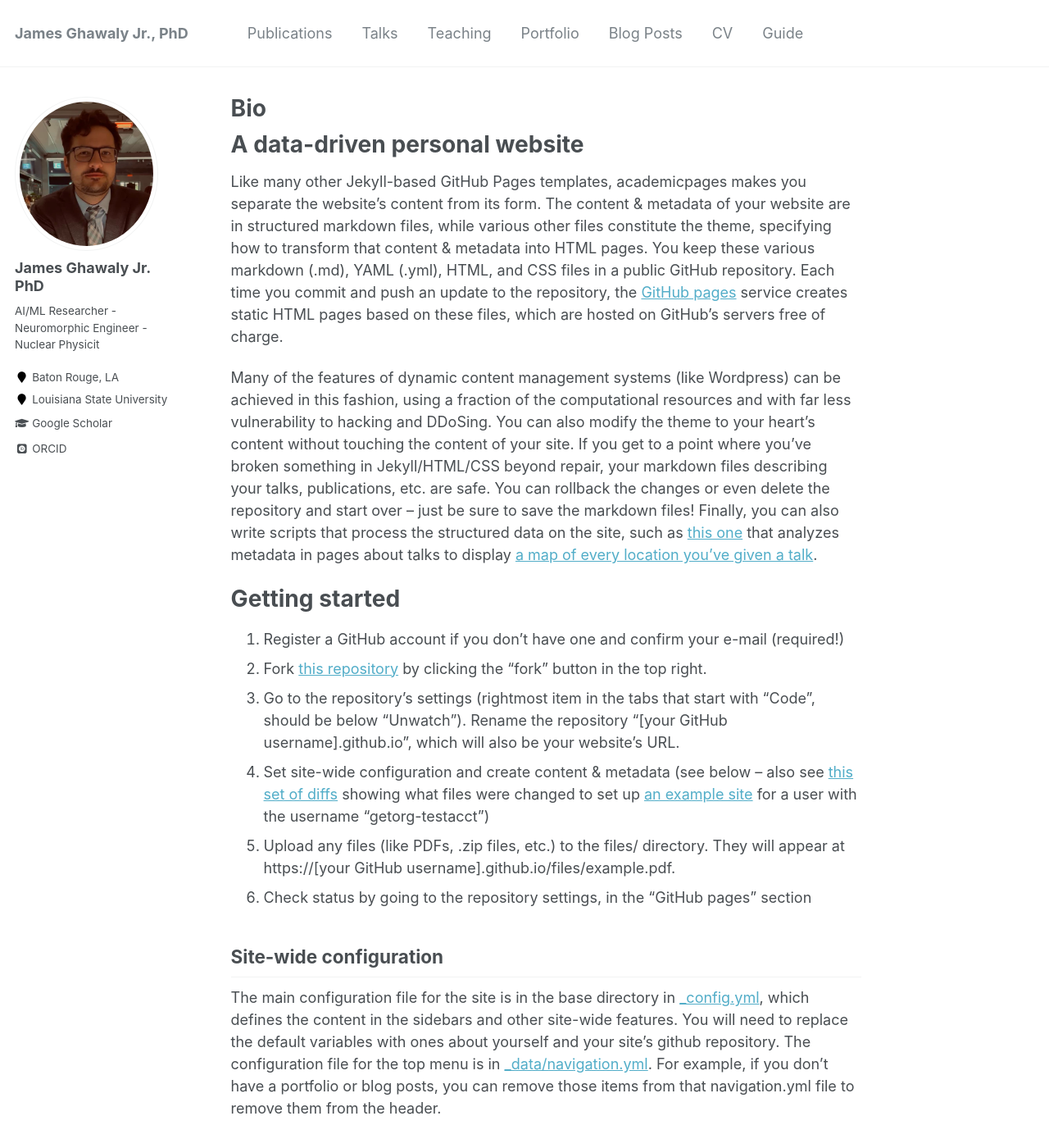
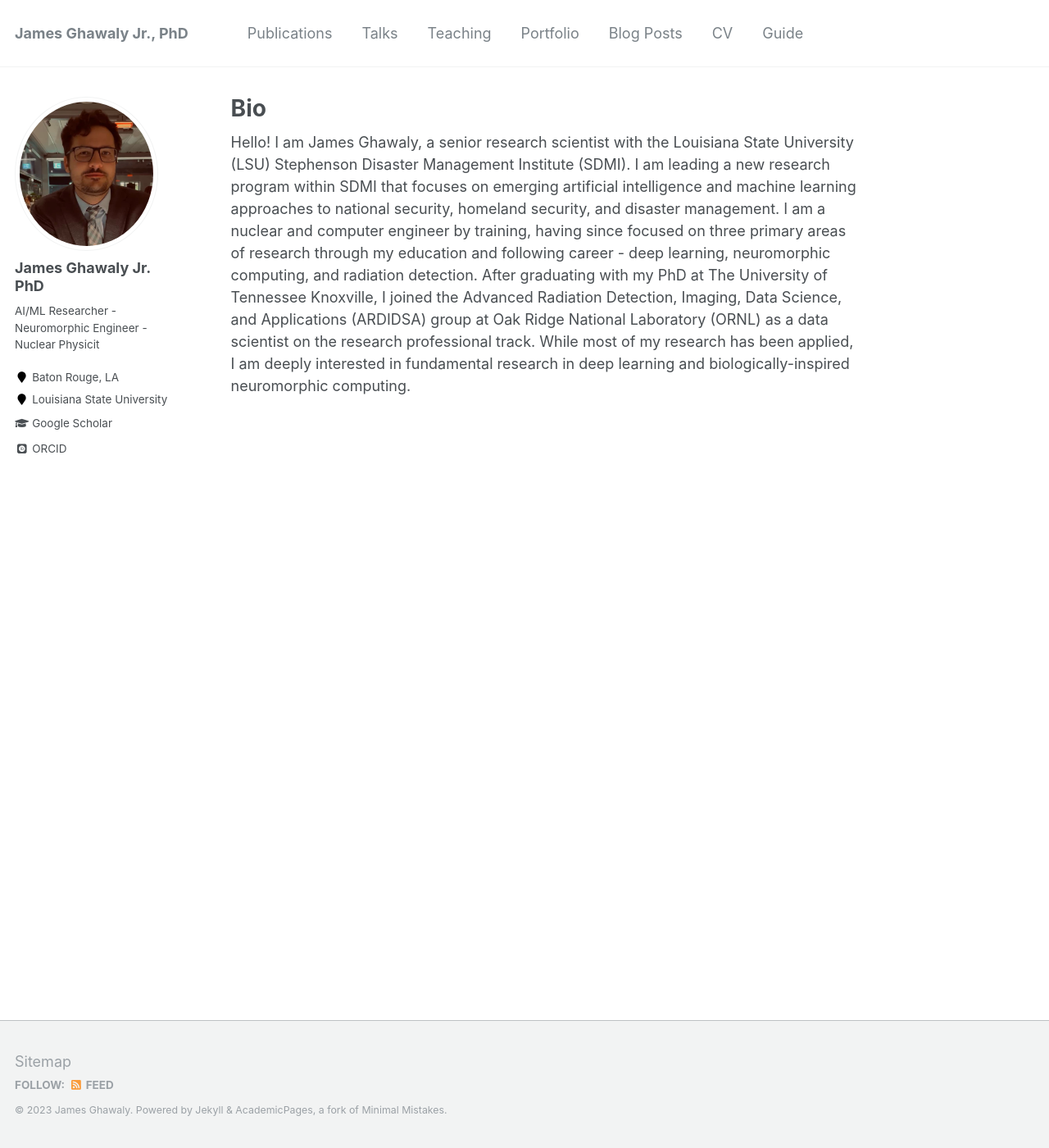
Before and after one commit to jghawaly/jghawaly.github.io, a Jekyll site: the page built from _pages/about.md, in a window 1280 px wide and 1400 px high. Shown: the whole window at 82% size. Built offline with Jekyll 4.4.1, drawn with Linux system fonts in a browser that asks for light colours; some web fonts are replaced; a file with an impossible date is left out; some of the changed text lies outside the part shown.

Commit message:
Updated template

```diff
--- a/_pages/about.md
+++ b/_pages/about.md
@@ -8,43 +8,4 @@ redirect_from:
   - /about.html
 ---
 
-
-
-A data-driven personal website
-======
-Like many other Jekyll-based GitHub Pages templates, academicpages makes you separate the website's content from its form. The content & metadata of your website are in structured markdown files, while various other files constitute the theme, specifying how to transform that content & metadata into HTML pages. You keep these various markdown (.md), YAML (.yml), HTML, and CSS files in a public GitHub repository. Each time you commit and push an update to the repository, the [GitHub pages](https://pages.github.com/) service creates static HTML pages based on these files, which are hosted on GitHub's servers free of charge.
-
-Many of the features of dynamic content management systems (like Wordpress) can be achieved in this fashion, using a fraction of the computational resources and with far less vulnerability to hacking and DDoSing. You can also modify the theme to your heart's content without touching the content of your site. If you get to a point where you've broken something in Jekyll/HTML/CSS beyond repair, your markdown files describing your talks, publications, etc. are safe. You can rollback the changes or even delete the repository and start over -- just be sure to save the markdown files! Finally, you can also write scripts that process the structured data on the site, such as [this one](https://github.com/academicpages/academicpages.github.io/blob/master/talkmap.ipynb) that analyzes metadata in pages about talks to display [a map of every location you've given a talk](https://academicpages.github.io/talkmap.html).
-
-Getting started
-======
-1. Register a GitHub account if you don't have one and confirm your e-mail (required!)
-1. Fork [this repository](https://github.com/academicpages/academicpages.github.io) by clicking the "fork" button in the top right.
-1. Go to the repository's settings (rightmost item in the tabs that start with "Code", should be below "Unwatch"). Rename the repository "[your GitHub username].github.io", which will also be your website's URL.
-1. Set site-wide configuration and create content & metadata (see below -- also see [this set of diffs](http://archive.is/3TPas) showing what files were changed to set up [an example site](https://getorg-testacct.github.io) for a user with the username "getorg-testacct")
-1. Upload any files (like PDFs, .zip files, etc.) to the files/ directory. They will appear at https://[your GitHub username].github.io/files/example.pdf.
-1. Check status by going to the repository settings, in the "GitHub pages" section
-
-Site-wide configuration
-------
-The main configuration file for the site is in the base directory in [_config.yml](https://github.com/academicpages/academicpages.github.io/blob/master/_config.yml), which defines the content in the sidebars and other site-wide features. You will need to replace the default variables with ones about yourself and your site's github repository. The configuration file for the top menu is in [_data/navigation.yml](https://github.com/academicpages/academicpages.github.io/blob/master/_data/navigation.yml). For example, if you don't have a portfolio or blog posts, you can remove those items from that navigation.yml file to remove them from the header.
-
-Create content & metadata
-------
-For site content, there is one markdown file for each type of content, which are stored in directories like _publications, _talks, _posts, _teaching, or _pages. For example, each talk is a markdown file in the [_talks directory](https://github.com/academicpages/academicpages.github.io/tree/master/_talks). At the top of each markdown file is structured data in YAML about the talk, which the theme will parse to do lots of cool stuff. The same structured data about a talk is used to generate the list of talks on the [Talks page](https://academicpages.github.io/talks), each [individual page](https://academicpages.github.io/talks/2012-03-01-talk-1) for specific talks, the talks section for the [CV page](https://academicpages.github.io/cv), and the [map of places you've given a talk](https://academicpages.github.io/talkmap.html) (if you run this [python file](https://github.com/academicpages/academicpages.github.io/blob/master/talkmap.py) or [Jupyter notebook](https://github.com/academicpages/academicpages.github.io/blob/master/talkmap.ipynb), which creates the HTML for the map based on the contents of the _talks directory).
-
-**Markdown generator**
-
-I have also created [a set of Jupyter notebooks](https://github.com/academicpages/academicpages.github.io/tree/master/markdown_generator
-) that converts a CSV containing structured data about talks or presentations into individual markdown files that will be properly formatted for the academicpages template. The sample CSVs in that directory are the ones I used to create my own personal website at stuartgeiger.com. My usual workflow is that I keep a spreadsheet of my publications and talks, then run the code in these notebooks to generate the markdown files, then commit and push them to the GitHub repository.
-
-How to edit your site's GitHub repository
-------
-Many people use a git client to create files on their local computer and then push them to GitHub's servers. If you are not familiar with git, you can directly edit these configuration and markdown files directly in the github.com interface. Navigate to a file (like [this one](https://github.com/academicpages/academicpages.github.io/blob/master/_talks/2012-03-01-talk-1.md) and click the pencil icon in the top right of the content preview (to the right of the "Raw | Blame | History" buttons). You can delete a file by clicking the trashcan icon to the right of the pencil icon. You can also create new files or upload files by navigating to a directory and clicking the "Create new file" or "Upload files" buttons.
-
-Example: editing a markdown file for a talk
-![Editing a markdown file for a talk](/images/editing-talk.png)
-
-For more info
-------
-More info about configuring academicpages can be found in [the guide](https://academicpages.github.io/markdown/). The [guides for the Minimal Mistakes theme](https://mmistakes.github.io/minimal-mistakes/docs/configuration/) (which this theme was forked from) might also be helpful.
+Hello! I am James Ghawaly, a senior research scientist with the Louisiana State University (LSU) Stephenson Disaster Management Institute (SDMI). I am leading a new research program within SDMI that focuses on emerging artificial intelligence and machine learning approaches to national security, homeland security, and disaster management. I am a nuclear and computer engineer by training, having since focused on three primary areas of research through my education and following career - deep learning, neuromorphic computing, and radiation detection. After graduating with my PhD at The University of Tennessee Knoxville, I joined the Advanced Radiation Detection, Imaging, Data Science, and Applications (ARDIDSA) group at Oak Ridge National Laboratory (ORNL) as a data scientist on the research professional track. While most of my research has been applied, I am deeply interested in fundamental research in deep learning and biologically-inspired neuromorphic computing.
```
